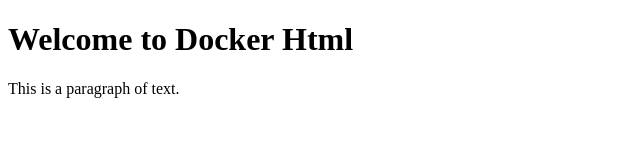
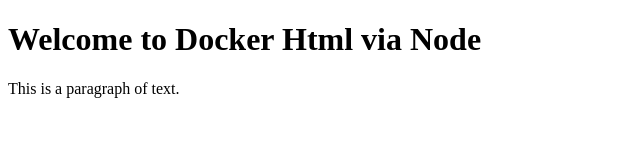
Before and after one commit to kunal22823/NodeHtmlDocker, a plain HTML site: page index.html in a window 1280 px wide. Shown: the whole page, without its empty margins (0-640 px from the left). Drawn offline with Linux system fonts and the light colour scheme.

Commit message:
Update index.html

```diff
--- a/index.html
+++ b/index.html
@@ -8,7 +8,7 @@
 </head>
 
 <body>
-    <h1>Welcome to Docker Html</h1>
+    <h1>Welcome to Docker Html via Node</h1>
     <p>This is a paragraph of text.</p>
 </body>
 
```
